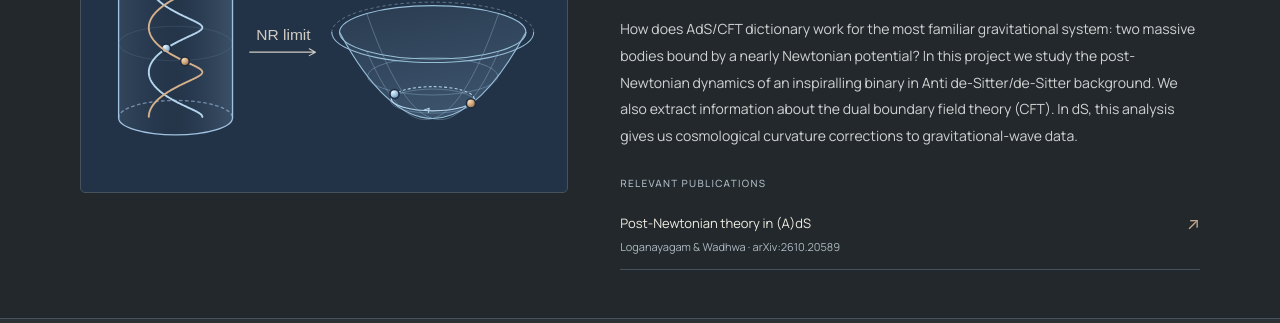
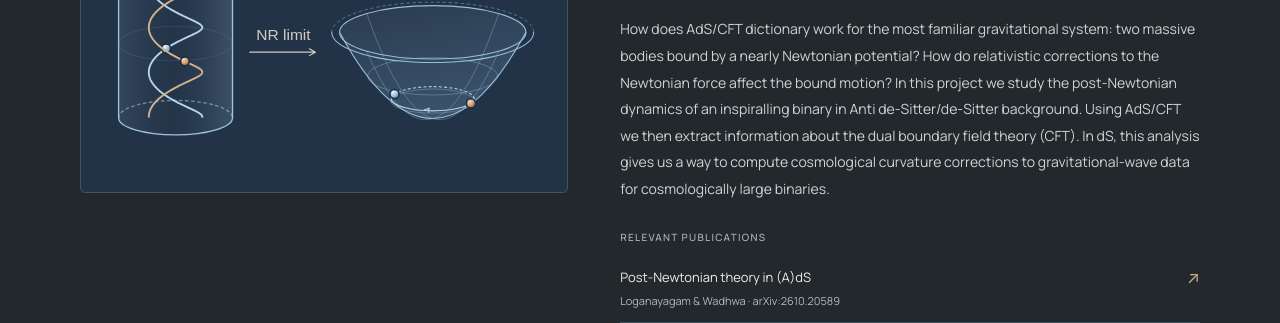
Before and after one commit to aviwadhwa/aviwadhwa.github.io, a plain HTML site: page research.html in a window 1280 px wide. Shown: the part 477-800 px from the top of the page. Drawn offline with Linux system fonts and the light colour scheme.

Commit message:
Enhance description of post-Newtonian dynamics project
Expanded explanation of the AdS/CFT dictionary and its implications for gravitational systems.

```diff
--- a/research.html
+++ b/research.html
@@ -34,7 +34,7 @@
       <figure class="research-figure"><img src="ads-binary.svg?v=charcoal-crossfade-7" alt="An AdS binary, its CFT boundary, and the NR limit leading to a harmonic well." width="540" height="290" decoding="async"></figure>
       <div class="research-copy"><span class="research-number" aria-hidden="true">01</span>
         <h2 id="topic-1">Post-Newtonian dynamics in (A)dS and dual CFT data</h2>
-        <p>How does AdS/CFT dictionary work for the most familiar gravitational system: two massive bodies bound by a nearly Newtonian potential? In this project we study the post-Newtonian dynamics of an inspiralling binary in Anti de-Sitter/de-Sitter background. We also extract information about the dual boundary field theory (CFT). In dS, this analysis gives us cosmological curvature corrections to gravitational-wave data.</p>
+        <p>How does AdS/CFT dictionary work for the most familiar gravitational system: two massive bodies bound by a nearly Newtonian potential? How do relativistic corrections to the Newtonian force affect the bound motion? In this project we study the post-Newtonian dynamics of an inspiralling binary in Anti de-Sitter/de-Sitter background. Using AdS/CFT we then extract information about the dual boundary field theory (CFT). In dS, this analysis gives us a way to compute cosmological curvature corrections to gravitational-wave data for cosmologically large binaries.</p>
         <h3 class="publication-label" id="pn-publications">Relevant publications</h3>
           <ul class="publications" role="list" aria-labelledby="pn-publications">
             <li>
```
